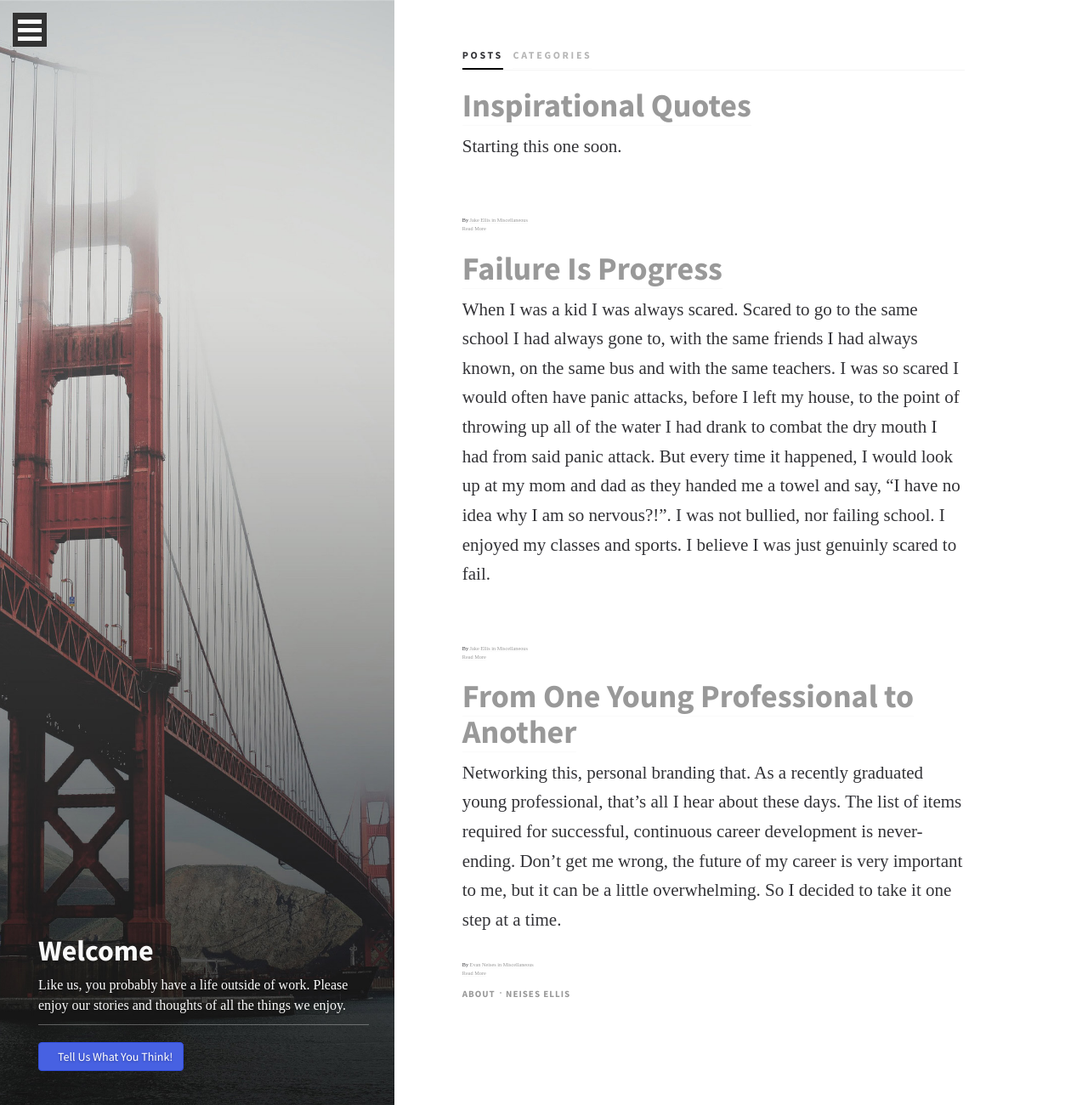
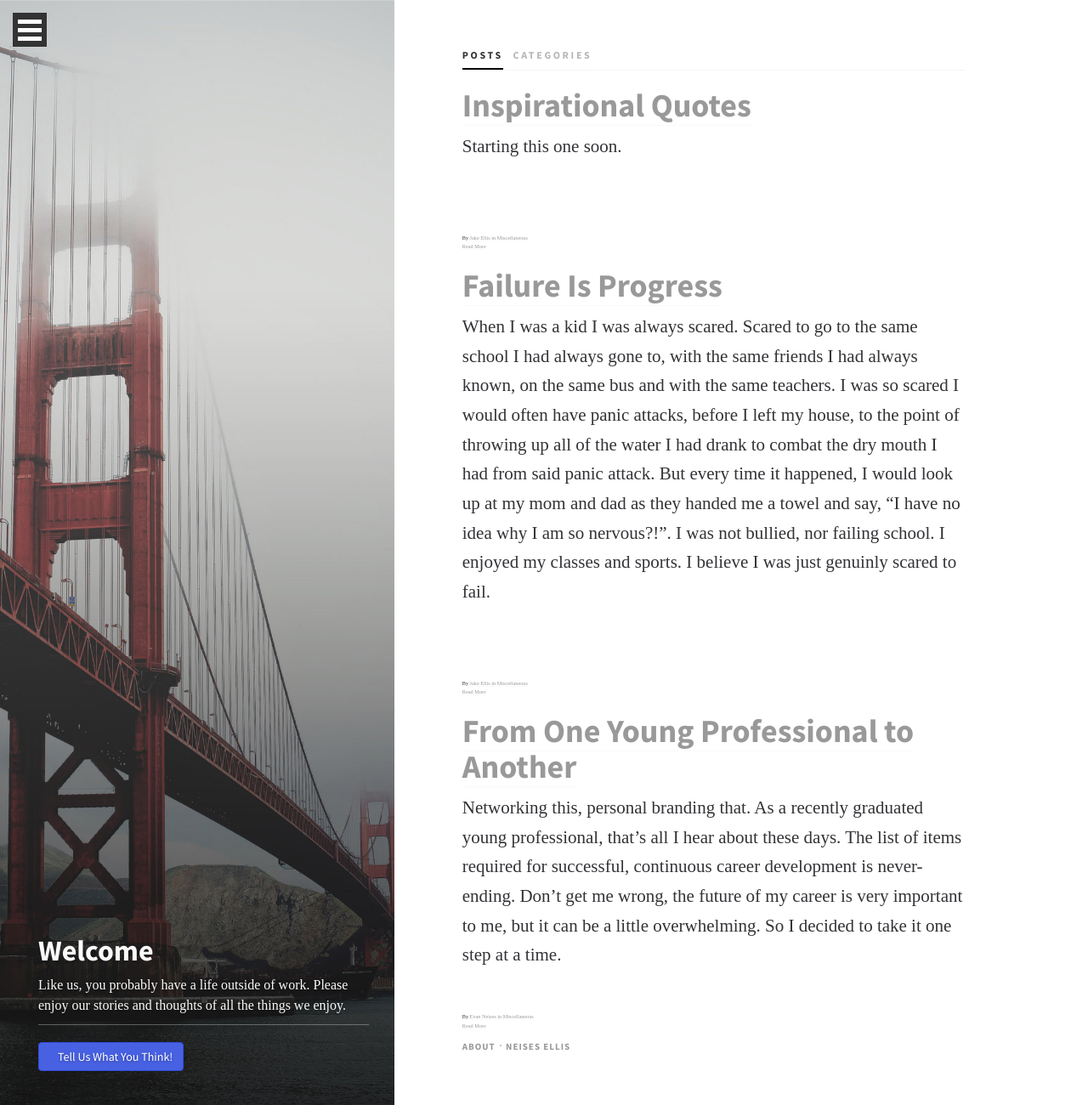
Before and after one commit to EJBlog/EJBlog.github.io, a Jekyll site: the page built from index.html, in a window 1280 px wide. Shown: the whole page at 85% size. Built offline with Jekyll 4.4.1, drawn with Linux system fonts in a browser that asks for light colours; nearby versions of some CDN libraries; some web fonts are replaced.

Commit message:
Update default.html

```diff
--- a/_layouts/default.html
+++ b/_layouts/default.html
@@ -91,18 +91,15 @@
 
 	      			<div class="entry">
 				{{ post.excerpt }}
+				<br><br>
+				By <a href="{{ site.url }}/author.html">{{ post.post_author }} in <a href="{{ site.url }}/category.html">{{ post.post_category }}</a>
+	      			<br>
+	      			<a href="{{ site.baseurl }}{{ post.url }}" class="read-more">Read More</a>
 	      			</div>
 
-				<div class="test-page">
-				By <a href="{{ site.url }}/author.html">{{ post.post_author }} in <a href="{{ site.url }}/category.html">{{ post.post_category }}</a>
-				</div>
-
-				<div>
-	      			<a href="{{ site.baseurl }}{{ post.url }}" class="read-more">Read More</a>
-				</div>
 
 			{% endfor %}
-		</div>
+		    </div>
 
 
                     <!-- Home page posts -->
```
